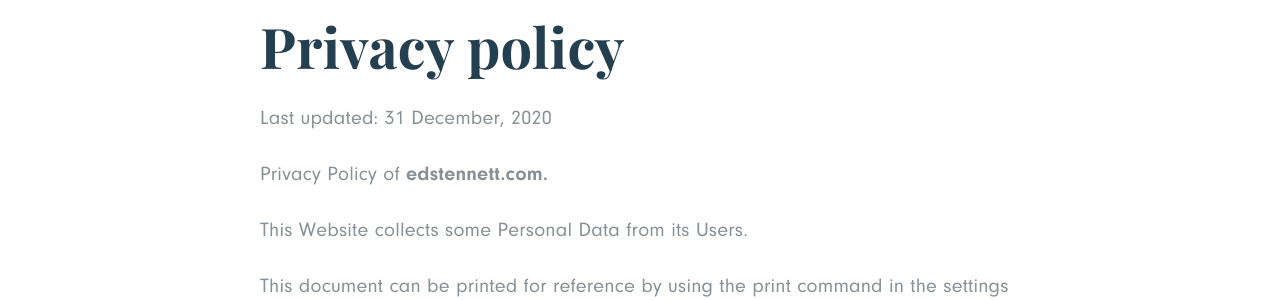
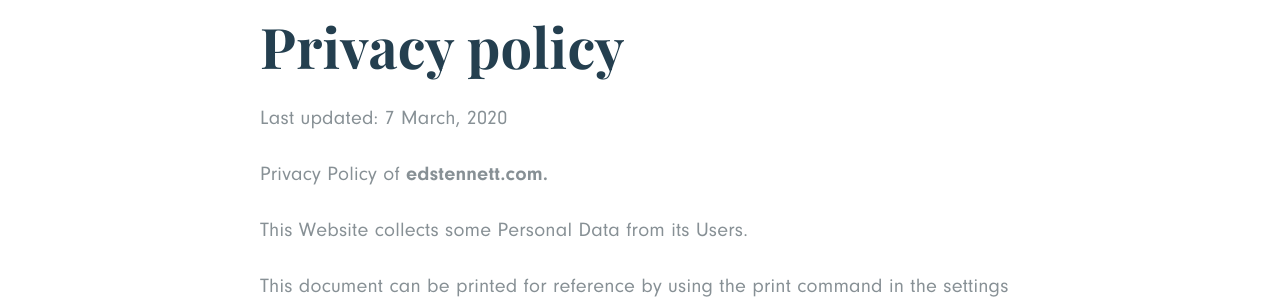
Before and after one commit to edstennettackee/edstennett, a Jekyll site: the page built from _legal/privacy-notice.md, in a window 1280 px wide and 900 px high. Shown: the part 146-446 px from the top of the window. Built offline with Jekyll 4.4.1, drawn with Linux system fonts in a browser that asks for light colours; some of the changed lines change nothing that is shown.

Commit message:
Updated '_legal/privacy-notice.md' via CloudCannon

```diff
--- a/_legal/privacy-notice.md
+++ b/_legal/privacy-notice.md
@@ -5,11 +5,8 @@
   through third parties, there are: Tracker; Usage Data; email address; phone
   number; various types of Data; first name; last name; company name;
   profession; number of employees.
-image: /assets/images/open_graph/og_privacy_notice.png
-date: 2020-12-31 00:00:00
-emoji: "\U0001F4CE"
-active_legal_document: true
-sitemap: true
+image:
+date: 2020-03-07 00:00:00
 ---
 
 Privacy Policy of&nbsp;**edstennett.com.**
```
